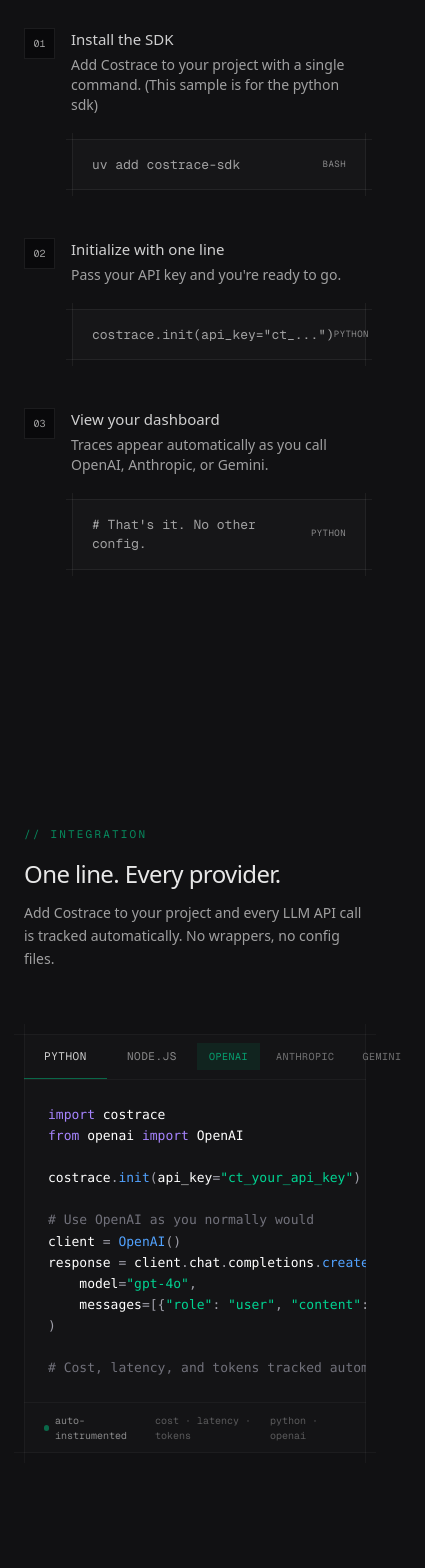
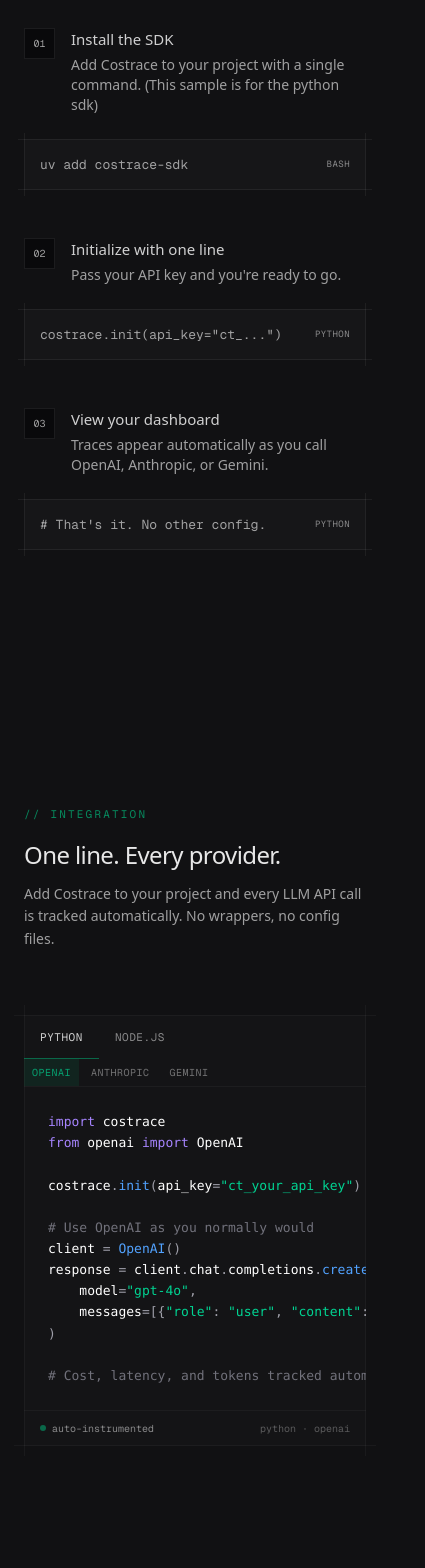
Before and after one commit to zeemscript/costrace, a Next.js app in the folder costrace-app/: page / in a window 390 px wide. Shown: the part 3200-4768 px from the top of the page, 425 px wide, since content can reach past the window. Built offline with nearby package versions, Linux system fonts and the light colour scheme.

Commit message:
fix overflow issue on landing page

```diff
--- a/costrace-app/app/page.tsx
+++ b/costrace-app/app/page.tsx
@@ -9,7 +9,7 @@ import { SdkShowcaseSection } from "@/components/landing/sdk-showcase-section";
 
 export default function LandingPage() {
   return (
-    <div className="min-h-screen bg-background text-foreground">
+    <div className="min-h-screen bg-background text-foreground overflow-x-hidden">
       <Navbar />
       <main>
         <HeroSection />
--- a/costrace-app/components/landing/cta-section.tsx
+++ b/costrace-app/components/landing/cta-section.tsx
@@ -89,21 +89,21 @@ export function PricingSection() {
           <span className="absolute top-0 left-[-12px] w-[calc(100%+24px)] h-px bg-white/[0.04]" />
           <span className="absolute bottom-0 left-[-12px] w-[calc(100%+24px)] h-px bg-white/[0.04]" />
 
-          <div className="relative bg-white/[0.01]">
+          <div className="relative overflow-x-auto bg-white/[0.01]">
             {/* Plan headers */}
             <div
-              className="grid border-b border-white/[0.04]"
+              className="grid min-w-[580px] border-b border-white/[0.04]"
               style={{
                 gridTemplateColumns: `1.4fr ${plans.map(() => "1fr").join(" ")}`,
               }}
             >
               {/* Empty top-left cell */}
-              <div className="p-6" />
+              <div className="p-4 sm:p-6" />
 
               {plans.map((plan) => (
                 <div
                   key={plan.id}
-                  className={`relative p-6 text-center ${
+                  className={`relative p-4 text-center sm:p-6 ${
                     plan.highlighted ? "bg-emerald-500/[0.03]" : ""
                   }`}
                 >
@@ -136,13 +136,13 @@ export function PricingSection() {
             {features.map((feature, i) => (
               <div
                 key={feature.name}
-                className="group grid border-b border-white/[0.03] transition-colors duration-300 hover:bg-white/[0.01]"
+                className="group grid min-w-[580px] border-b border-white/[0.03] transition-colors duration-300 hover:bg-white/[0.01]"
                 style={{
                   gridTemplateColumns: `1.4fr ${plans.map(() => "1fr").join(" ")}`,
                 }}
               >
                 {/* Feature name */}
-                <div className="flex items-center p-5">
+                <div className="flex items-center p-4 sm:p-5">
                   <div className="flex items-center gap-3">
                     <span className="font-mono text-[10px] text-white/30">
                       {String(i + 1).padStart(2, "0")}
@@ -163,7 +163,7 @@ export function PricingSection() {
                   return (
                     <div
                       key={plan.id}
-                      className={`flex items-center justify-center p-5 ${
+                      className={`flex items-center justify-center p-4 sm:p-5 ${
                         plan.highlighted ? "bg-emerald-500/[0.02]" : ""
                       }`}
                     >
@@ -188,16 +188,16 @@ export function PricingSection() {
 
             {/* CTA row */}
             <div
-              className="grid"
+              className="grid min-w-[580px]"
               style={{
                 gridTemplateColumns: `1.4fr ${plans.map(() => "1fr").join(" ")}`,
               }}
             >
-              <div className="p-6" />
+              <div className="p-4 sm:p-6" />
               {plans.map((plan) => (
                 <div
                   key={plan.id}
-                  className={`flex items-center justify-center p-6 ${
+                  className={`flex items-center justify-center p-4 sm:p-6 ${
                     plan.highlighted ? "bg-emerald-500/[0.02]" : ""
                   }`}
                 >
--- a/costrace-app/components/landing/hero-section.tsx
+++ b/costrace-app/components/landing/hero-section.tsx
@@ -82,10 +82,10 @@ export function HeroSection() {
 
           {/* Frame with extending lines */}
           <div className="relative">
-            <span className="absolute left-0 top-[-40px] bottom-[-40px] w-px bg-emerald-950" />
-            <span className="absolute right-0 top-[-40px] bottom-[-40px] w-px bg-emerald-950" />
-            <span className="absolute top-0 left-[-40px] right-[-40px] h-px bg-emerald-950" />
-            <span className="absolute bottom-0 left-[-40px] right-[-40px] h-px bg-emerald-950" />
+            <span className="absolute left-0 top-[-20px] bottom-[-20px] w-px bg-emerald-950 sm:top-[-40px] sm:bottom-[-40px]" />
+            <span className="absolute right-0 top-[-20px] bottom-[-20px] w-px bg-emerald-950 sm:top-[-40px] sm:bottom-[-40px]" />
+            <span className="absolute top-0 left-[-6px] right-[-6px] h-px bg-emerald-950 sm:left-[-40px] sm:right-[-40px]" />
+            <span className="absolute bottom-0 left-[-6px] right-[-6px] h-px bg-emerald-950 sm:left-[-40px] sm:right-[-40px]" />
 
             {/* Top-left */}
             <span className="absolute top-[-3px] left-[-3px] size-[7px] border border-emerald-500/20 bg-background" />
--- a/costrace-app/components/landing/how-it-works-section.tsx
+++ b/costrace-app/components/landing/how-it-works-section.tsx
@@ -71,18 +71,18 @@ export function HowItWorksSection() {
                   </div>
 
                   {/* Right: code block */}
-                  <div className="relative ml-12 md:ml-0">
+                  <div className="relative ml-0 md:ml-0">
                     {/* Corner ticks */}
                     <span className="absolute left-0 top-[-6px] h-[calc(100%+12px)] w-px bg-white/[0.06] transition-colors duration-500 group-hover:bg-emerald-500/15" />
                     <span className="absolute right-0 top-[-6px] h-[calc(100%+12px)] w-px bg-white/[0.06] transition-colors duration-500 group-hover:bg-emerald-500/15" />
                     <span className="absolute top-0 left-[-6px] w-[calc(100%+12px)] h-px bg-white/[0.06] transition-colors duration-500 group-hover:bg-emerald-500/15" />
                     <span className="absolute bottom-0 left-[-6px] w-[calc(100%+12px)] h-px bg-white/[0.06] transition-colors duration-500 group-hover:bg-emerald-500/15" />
 
-                    <div className="flex items-center justify-between bg-white/[0.02] px-5 py-4">
-                      <code className="font-mono text-[13px] text-white/60 transition-colors duration-500 group-hover:text-emerald-400/90">
+                    <div className="flex items-center justify-between gap-3 overflow-x-auto bg-white/[0.02] px-4 py-4 sm:px-5">
+                      <code className="whitespace-nowrap font-mono text-[13px] text-white/60 transition-colors duration-500 group-hover:text-emerald-400/90">
                         {step.code}
                       </code>
-                      <span className="font-mono text-[9px] uppercase tracking-wider text-white/50">
+                      <span className="shrink-0 font-mono text-[9px] uppercase tracking-wider text-white/50">
                         {step.lang}
                       </span>
                     </div>
--- a/costrace-app/components/landing/sdk-showcase-section.tsx
+++ b/costrace-app/components/landing/sdk-showcase-section.tsx
@@ -450,14 +450,14 @@ export function SdkShowcaseSection() {
 
           <div className="relative bg-white/[0.01]">
             {/* Tab bar */}
-            <div className="flex items-center justify-between border-b border-white/[0.04]">
+            <div className="flex flex-wrap items-center justify-between gap-y-0 border-b border-white/[0.04]">
               {/* Language tabs */}
               <div className="flex">
                 {languages.map((lang) => (
                   <button
                     key={lang}
                     onClick={() => setActiveLang(lang)}
-                    className={`relative cursor-pointer px-5 py-3.5 font-mono text-[11px] uppercase tracking-wider transition-colors duration-300 ${
+                    className={`relative cursor-pointer px-4 py-3.5 font-mono text-[11px] uppercase tracking-wider transition-colors duration-300 sm:px-5 ${
                       activeLang === lang
                         ? "text-white/80"
                         : "text-white/50 hover:text-white/70"
@@ -477,7 +477,7 @@ export function SdkShowcaseSection() {
                   <button
                     key={provider}
                     onClick={() => setActiveProvider(provider)}
-                    className={`cursor-pointer px-3 py-1.5 font-mono text-[10px] uppercase tracking-wider transition-all duration-300 ${
+                    className={`cursor-pointer px-2 py-1.5 font-mono text-[10px] uppercase tracking-wider transition-all duration-300 sm:px-3 ${
                       activeProvider === provider
                         ? "bg-emerald-500/10 text-emerald-400/70"
                         : "text-white/40 hover:text-white/60"
@@ -495,7 +495,7 @@ export function SdkShowcaseSection() {
             </pre>
 
             {/* Bottom status bar */}
-            <div className="flex items-center justify-between border-t border-white/[0.04] px-5 py-2.5">
+            <div className="flex flex-wrap items-center justify-between gap-y-1 border-t border-white/[0.04] px-4 py-2.5 sm:px-5">
               <div className="flex items-center gap-4">
                 <span className="flex items-center gap-1.5">
                   <span className="size-1.5 rounded-full bg-emerald-500/50" />
@@ -503,7 +503,7 @@ export function SdkShowcaseSection() {
                     auto-instrumented
                   </span>
                 </span>
-                <span className="font-mono text-[10px] text-white/30">
+                <span className="hidden font-mono text-[10px] text-white/30 sm:inline">
                   cost · latency · tokens
                 </span>
               </div>
```
Also changed, not shown: costrace-app/app/dashboard/billing/page.tsx (+16 -10 lines), 1 other file (tests, documents, lock files or other folders).
